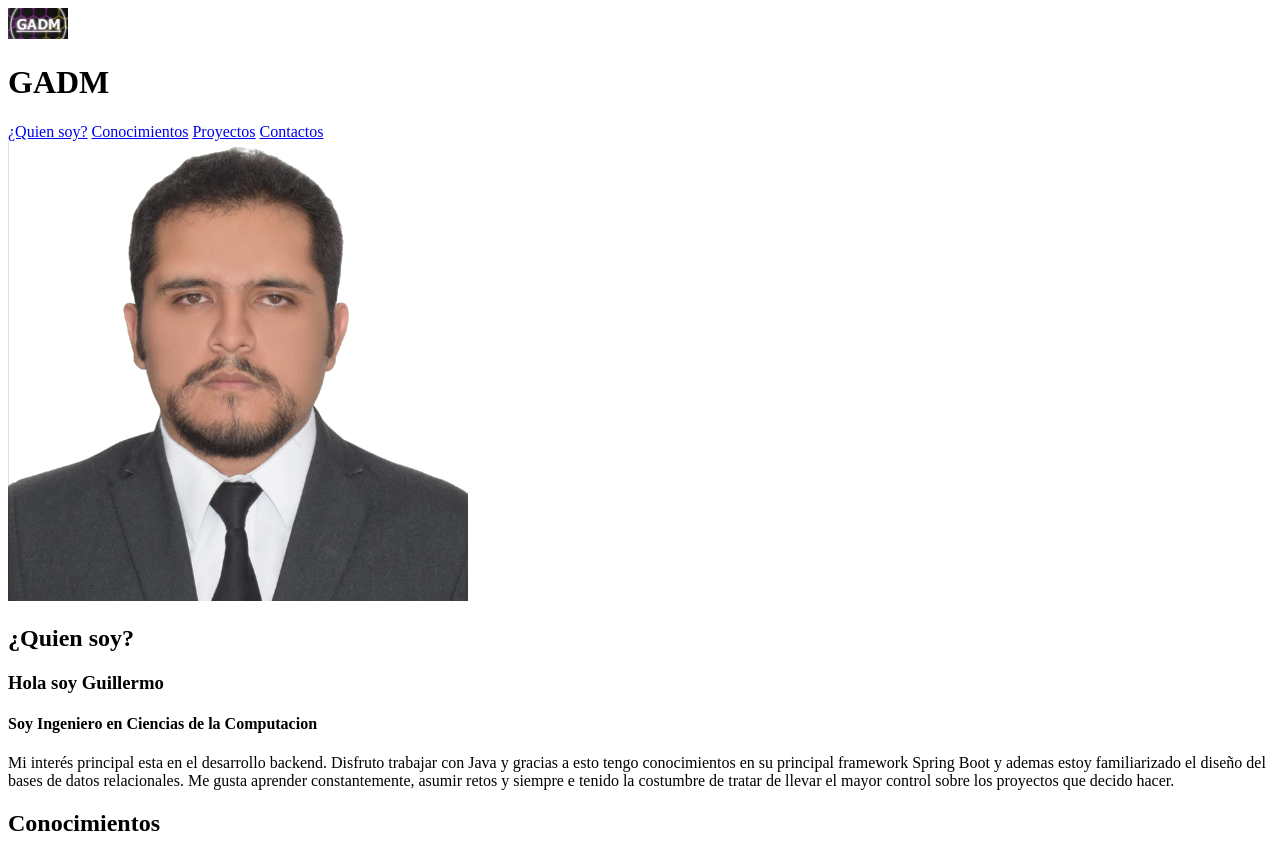
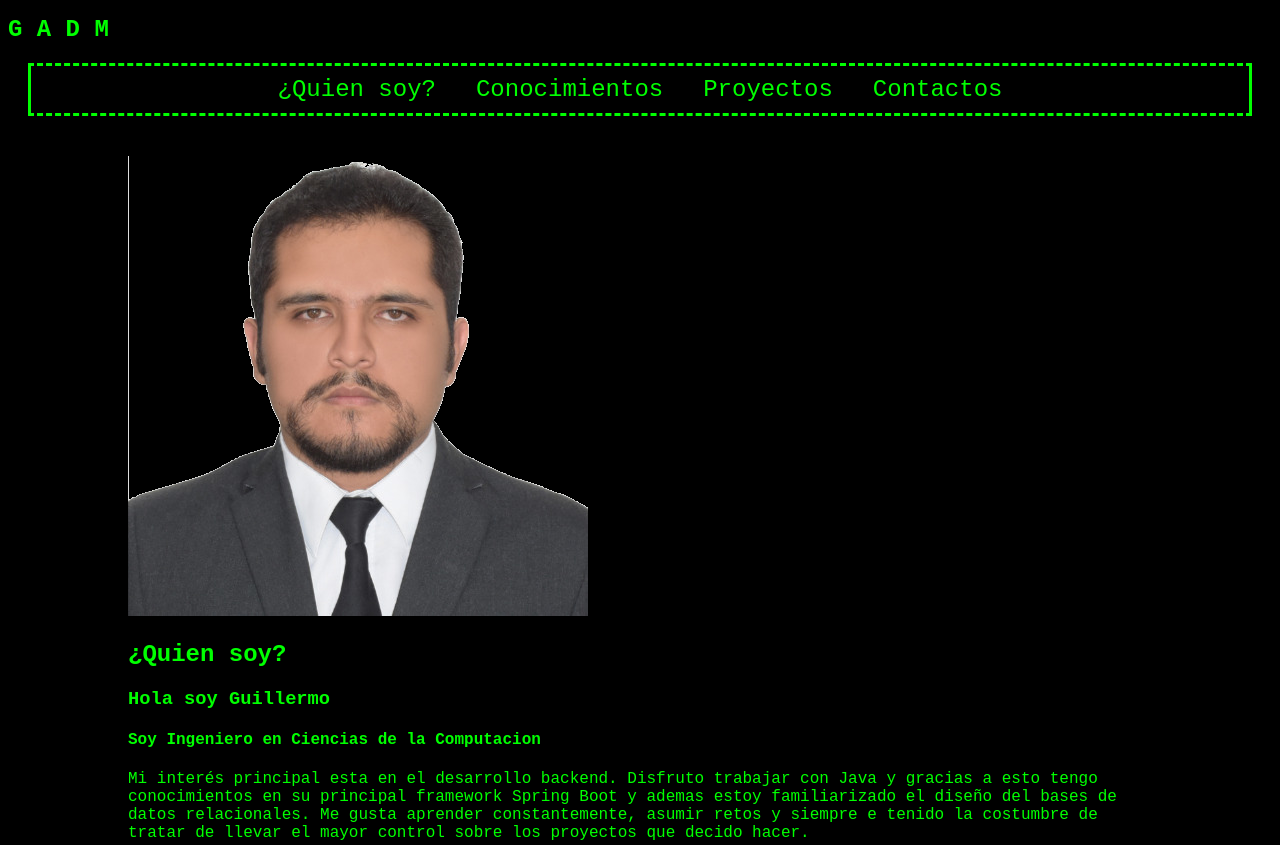
Before and after one commit to Dansai1/Portafolio, a plain HTML site: page assets/index.html in a window 1280 px wide. Shown: the top 845 px of the page. Drawn offline with Linux system fonts and the light colour scheme.

Commit message:
Se modifico la barra y se agregaron laterales

```diff
--- a/assets/index.html
+++ b/assets/index.html
@@ -2,16 +2,12 @@
 <html>
      <head>
          <meta charset="UTF-8">
+	 <link rel="stylesheet" href="style.css" />
          <title>Guillermo Andres Dominguez Moran</title>
      </head>
      <body>
          <header>
-	 <img
-	   src= "imagenes/logo.png"
-	   alt= "logo"
-	   width= "60"
-	 />
-         <h1>GADM</h1>
+         <h1>G A D M</h1>
 	 </header>
 
 	 <nav>
@@ -20,6 +16,8 @@
 	 <a href="#proyectos">Proyectos</a>
          <a href="#contactos">Contactos</a>
 	 </nav>
+
+	 <main class="content">
 
 	 <section id="sobre_mi">
 	 <img
@@ -88,6 +86,11 @@
 	 </ul>
 	 </section>
 
+	 </main>
+
+	 <aside class="barra derecha"></aside>
+	 <aside class="barra izquierda"></aside>
+
          <footer>
          </footer>
      </body>
--- a/assets/style.css
+++ b/assets/style.css
@@ -0,0 +1,52 @@
+body {
+	background-color: black;
+	color: #00FF00;
+	font-family: "Courier New", monospace;
+}
+
+nav { /*Barra de navegacion base*/
+	margin: 20px;
+	border-style: dashed solid;
+	border-color: #00FF00;
+	font-family: "Courier New", monospace;
+	font-size: x-large;
+	display: flex;
+	gap: 40px; /*espacio entre los items*/
+	justify-content: center; /*centrar el contenido*/
+        padding: 10px;
+
+}
+nav a{
+        color: #00FF00;
+	text-decoration: none;
+
+}
+nav a:hover {
+	background-color: #00FF00;
+	color: black;
+	text-shadow: none;
+}
+
+h1{
+	font-size: x-large;
+	justify-content: center; /*centrar el contenido*/
+}
+
+.barra {
+	position: fixed;
+	top: 0;
+	width: 100px;
+	height: 100%
+	padding: 20px;
+}
+.izquierda{
+	left: 0;
+}
+.derecha{
+	right: 0;
+}
+
+.content{
+	margin: 0 100px;
+	padding: 20px;
+}
```
